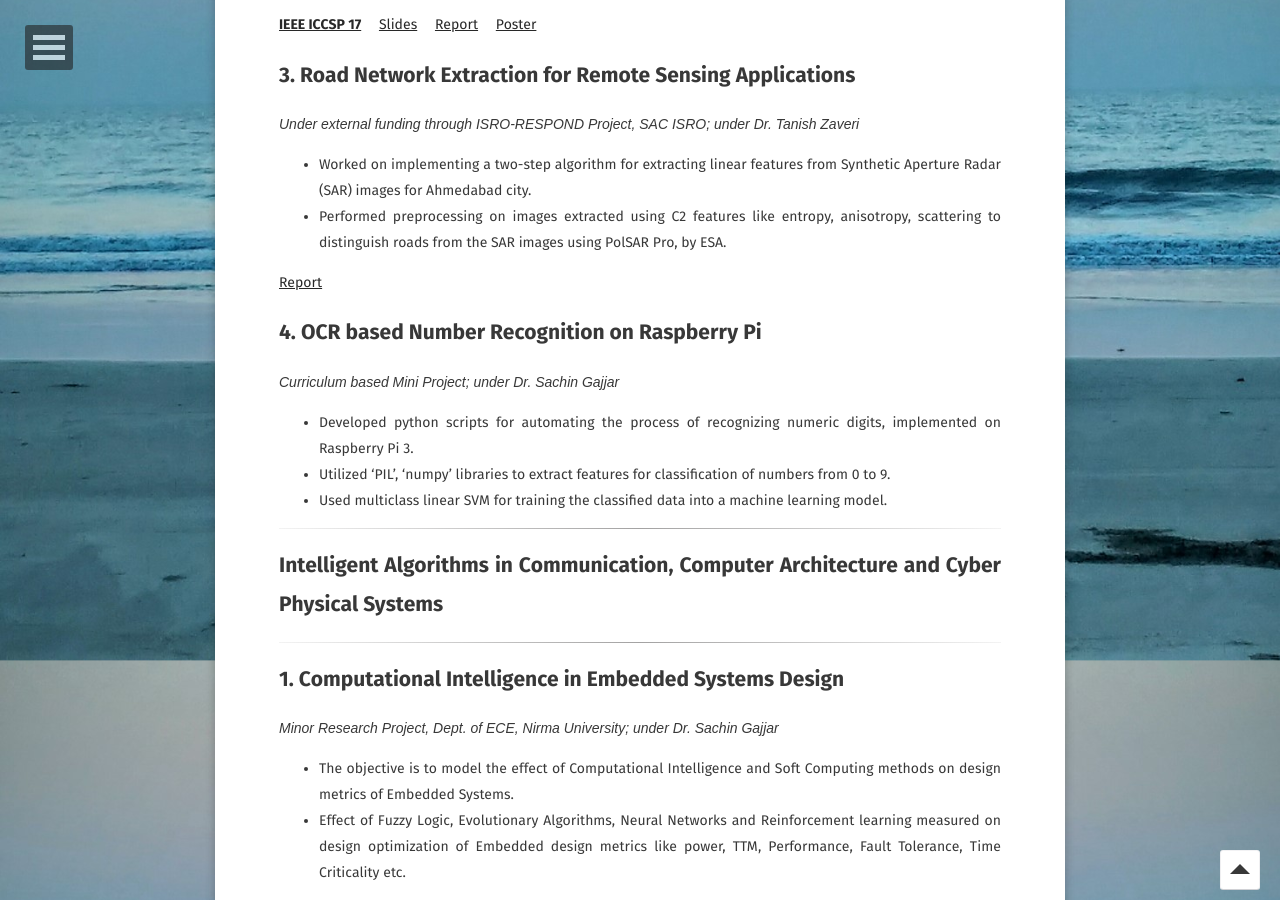
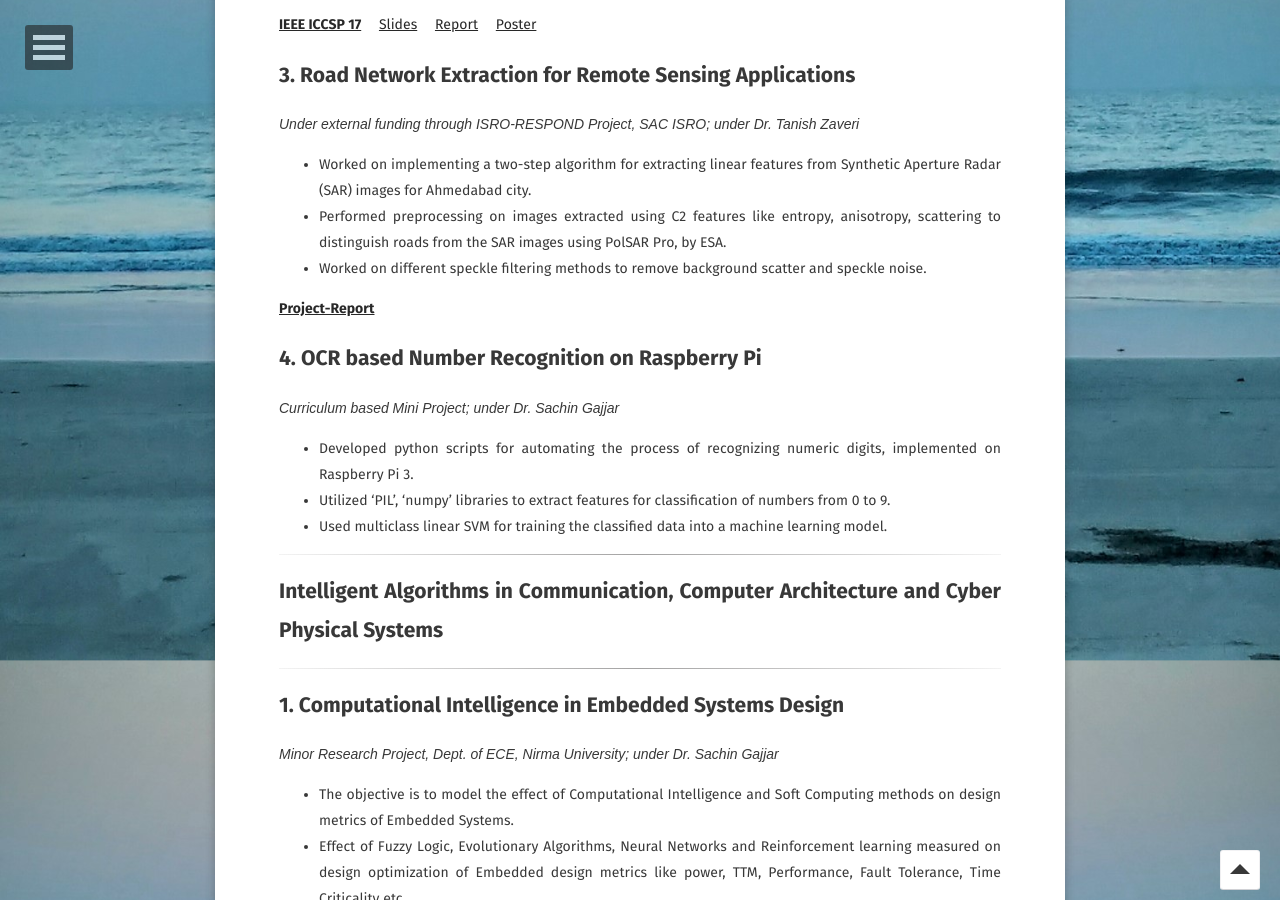
Before and after one commit to jontitalukdar/jontitalukdar.github.io_x, a Jekyll site: the page built from research.md, in a window 1280 px wide and 900 px high, scrolled down 1267 px. Built offline with Jekyll 4.4.1, drawn with Linux system fonts in a browser that asks for light colours; some web fonts are replaced; comment, search, counter and statistics services are not loaded.

Commit message:
Update research.md

```diff
--- a/research.md
+++ b/research.md
@@ -32,8 +32,9 @@ feature: https://jontitalukdar.github.io/assets/img/res.jpg
 *Under external funding through ISRO-RESPOND Project, SAC ISRO; under Dr. Tanish Zaveri*
 * Worked on implementing a two-step algorithm for extracting linear features from Synthetic Aperture Radar (SAR) images for Ahmedabad city.
 * Performed preprocessing on images extracted using C2 features like entropy, anisotropy, scattering to distinguish roads from the SAR images using PolSAR Pro, by ESA.
+* Worked on different speckle filtering methods to remove background scatter and speckle noise.
 
-[Report](assets/isro.pdf){:target="_blank"}&emsp;
+[**Project-Report**](assets/isro.pdf){:target="_blank"}&emsp;
 
 ## 4. OCR based Number Recognition on Raspberry Pi
 *Curriculum based Mini Project; under Dr. Sachin Gajjar*
```
